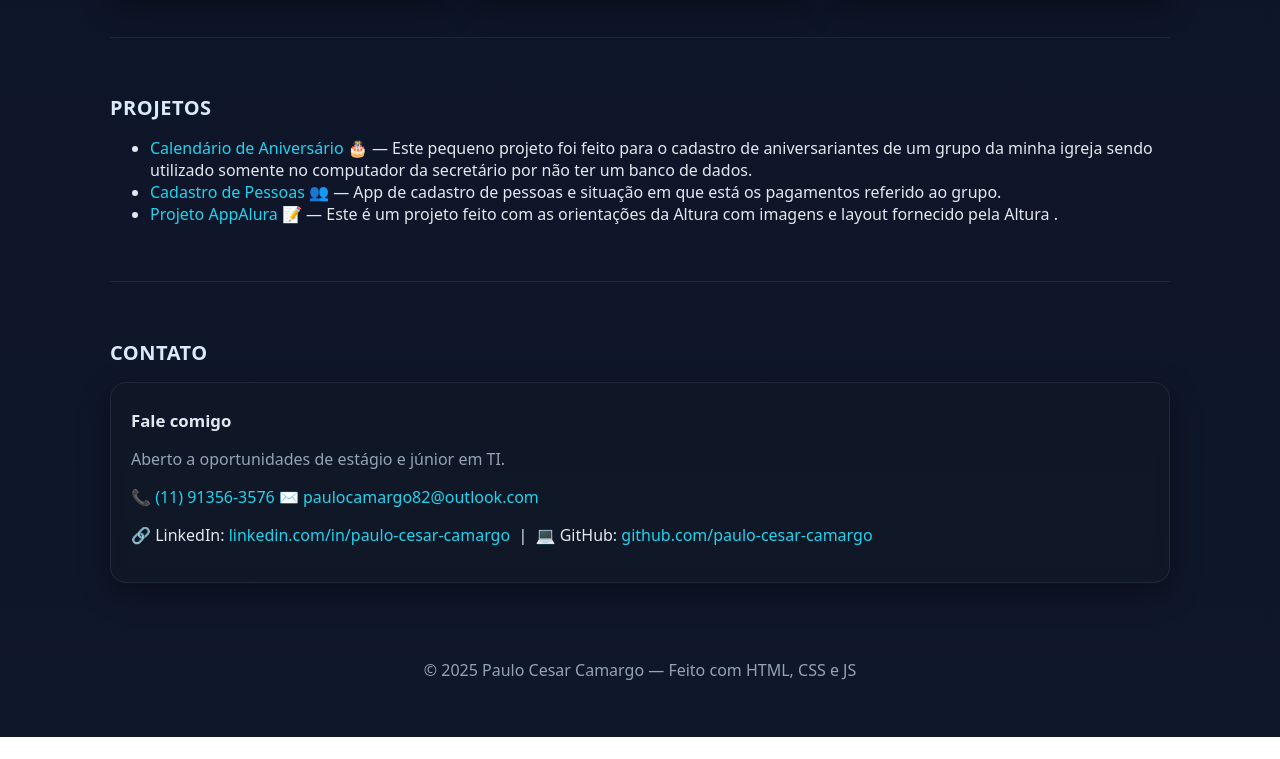
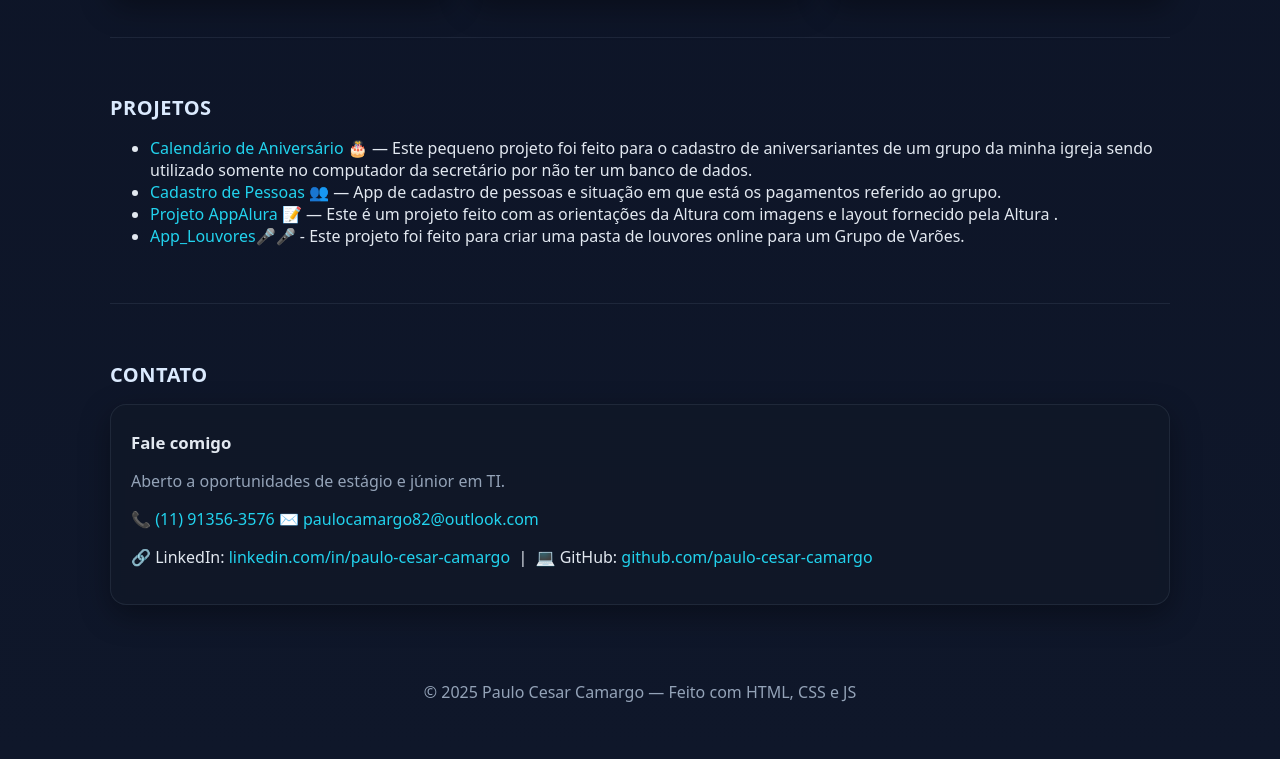
Before and after one commit to Paulo-cesar-camargo/curriculo, a plain HTML site: page index.html in a window 1280 px wide. Shown: the part 2052-2811 px from the top of the page. Before the commit the page ends 2789 px from the top, so only its background shows below. Drawn offline with Linux system fonts and the light colour scheme.

Commit message:
Atualizar o index.html

```diff
--- a/index.html
+++ b/index.html
@@ -256,6 +256,8 @@
         <li><a href="https://paulo-cesar-camargo.github.io/CalendarioAniversario/" target="_blank">Calendário de Aniversário 🎂</a> — Este pequeno projeto foi feito para o cadastro de aniversariantes de um grupo da minha igreja sendo utilizado somente no computador da secretário por não ter um banco de dados.</li>
         <li><a href="https://paulo-cesar-camargo.github.io/AppGideoes/" target="_blank">Cadastro de Pessoas 👥</a> — App de cadastro de pessoas e situação em que está os pagamentos referido ao grupo.</li>
         <li><a href="https://paulo-cesar-camargo.github.io/novoprojetoaluraapp/" target="_blank">Projeto AppAlura 📝</a> — Este é um projeto feito com as orientações da Altura com imagens e layout fornecido pela Altura .</li>
+<li><a href="HTTPS://https://paulo-cesar-camargo.github.io/App-Varoes/index.html"
+target="_blank">App_Louvores🎤🎤</a> - Este projeto foi feito para  criar uma pasta de louvores online  para um Grupo de Varões.</li>
       </ul>
     </section>
 
```
